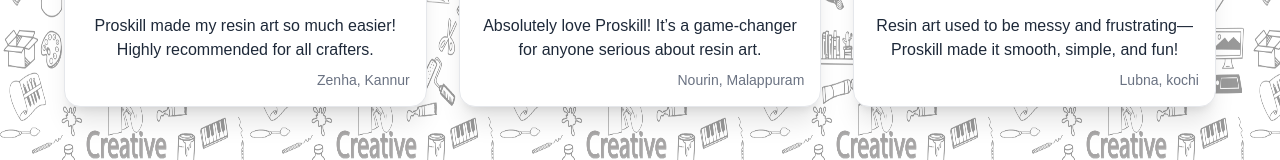
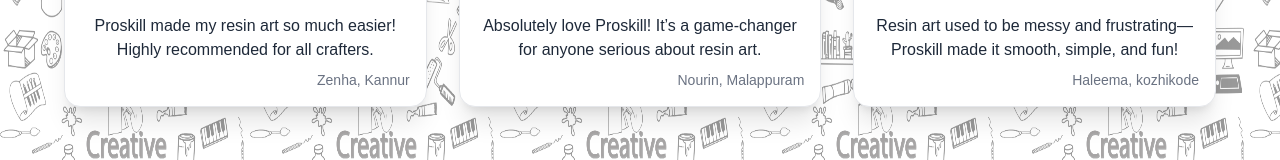
Before and after one commit to WydexMedia/proskill, a Next.js app: page /testimonial in a window 1280 px wide. Shown: the part 482-642 px from the top of the page. Built offline with nearby package versions, Linux system fonts and the light colour scheme.

Commit message:
new change

```diff
--- a/src/app/testimonial/page.tsx
+++ b/src/app/testimonial/page.tsx
@@ -17,7 +17,7 @@
   {
     src: "/video/testimonial3.mp4",
     description: "Resin art used to be messy and frustrating—Proskill made it smooth, simple, and fun!",
-    author: "Lubna, kochi"
+    author: "Haleema, kozhikode"
   }
 ];
 
```
